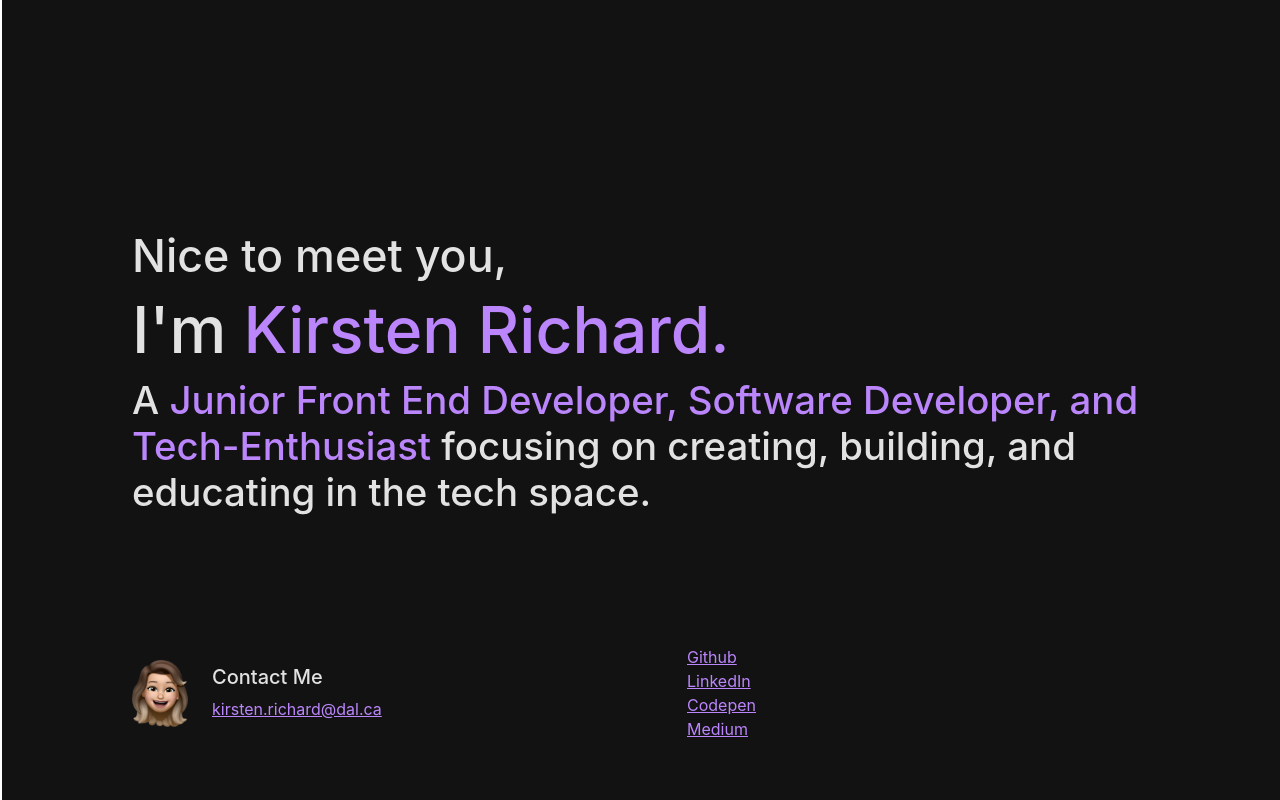
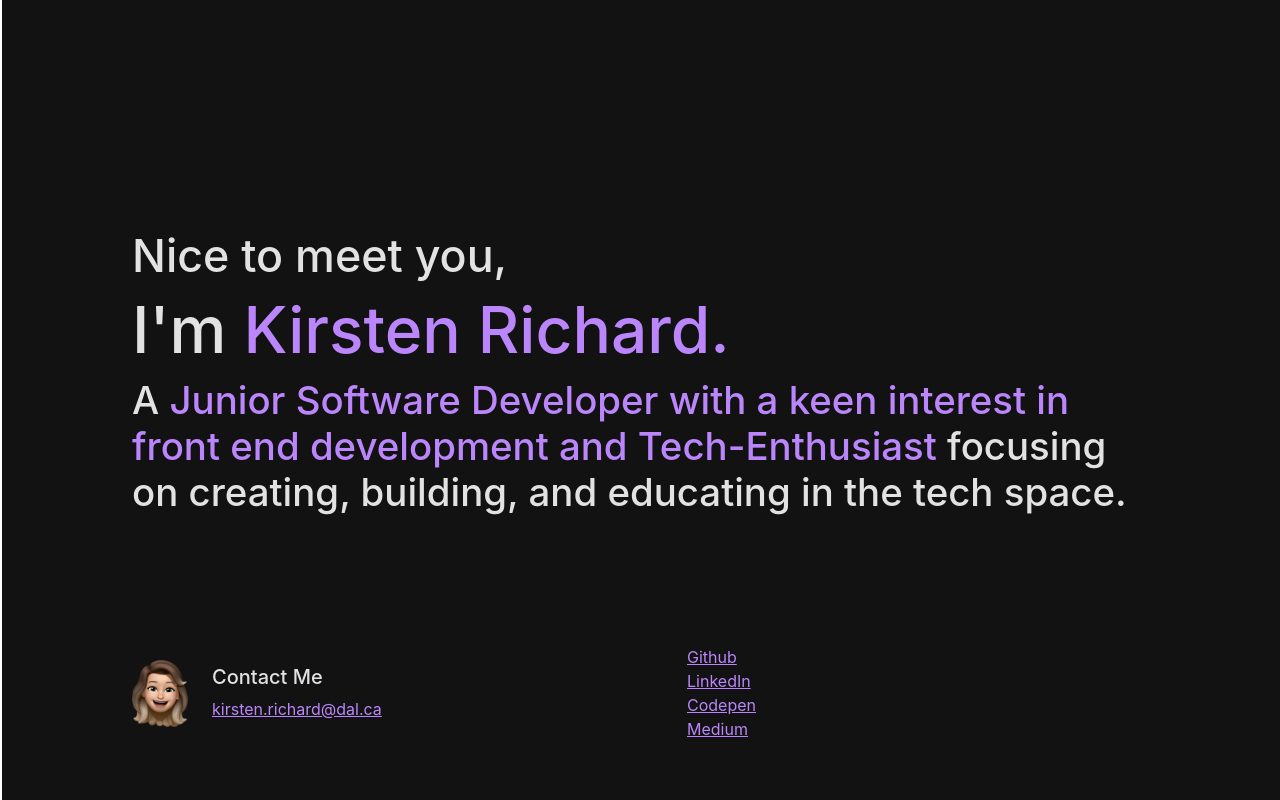
Before and after one commit to krichard410/portfolio, a React (Create React App) app: page / in a window 1280 px wide. Shown: the top 800 px of the page. Built offline with nearby package versions, Linux system fonts and the light colour scheme.

Commit message:
Updated Intro component

```diff
--- a/src/components/Intro.jsx
+++ b/src/components/Intro.jsx
@@ -12,7 +12,7 @@ class Intro extends Component {
         <h4>
           A{" "}
           <span class="Special-Text">
-            Junior Front End Developer, Software Developer, and
+            Junior Software Developer with a keen interest in front end development and
             Tech-Enthusiast
           </span>{" "}
           focusing on creating, building, and educating in the tech space.
```
